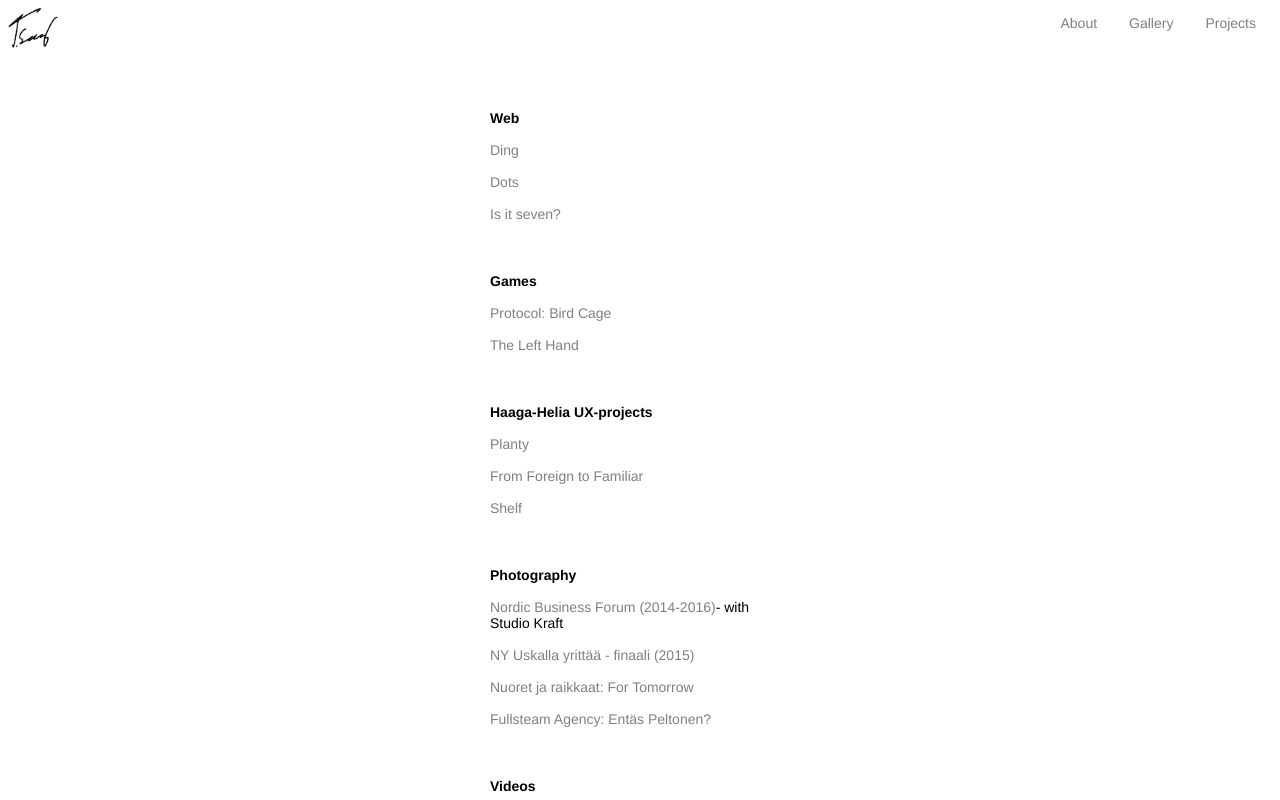
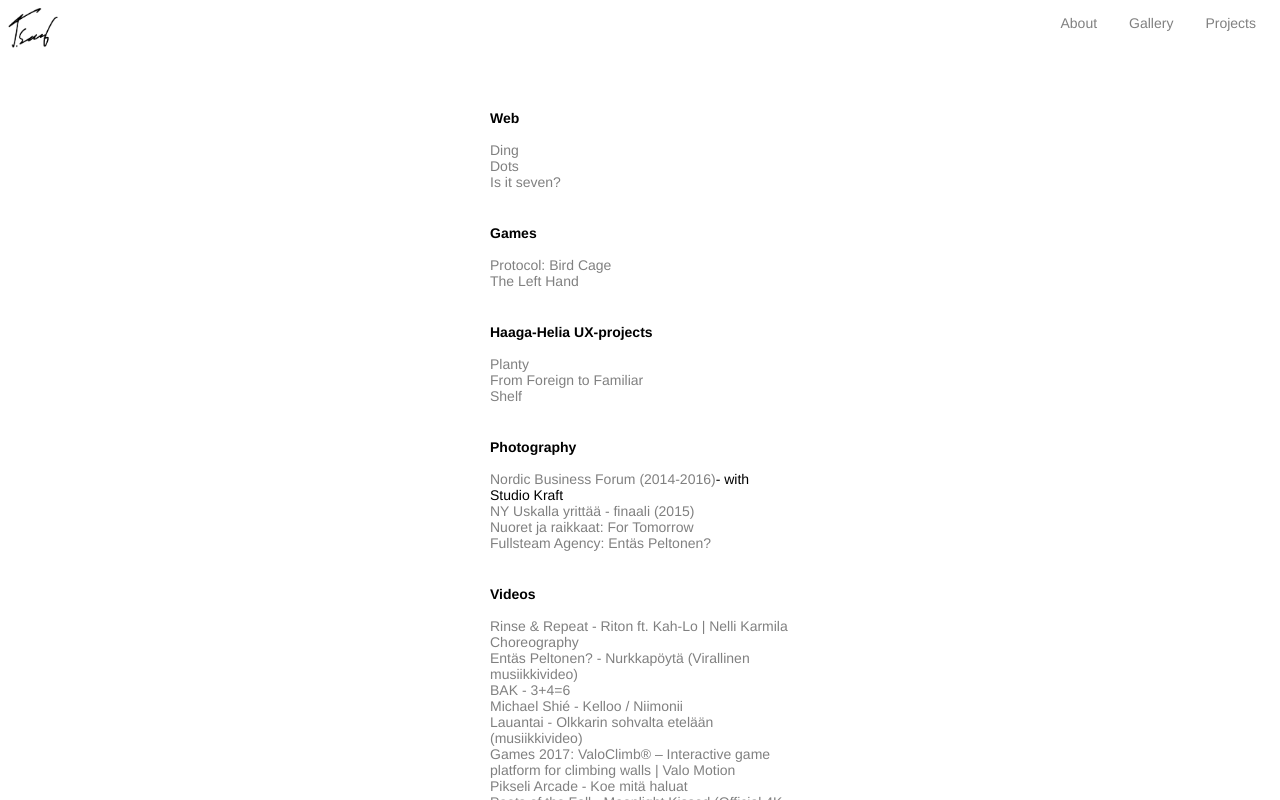
Before and after one commit to topiassaari/ts_site, a React (Create React App) app: page /about in a window 1280 px wide. Both pictures are taken after a click on the element "Projects". Shown: the top 800 px of the page. Built offline with nearby package versions, Linux system fonts and the light colour scheme.

Commit message:
update projects page structure

```diff
--- a/src/components/Projects.tsx
+++ b/src/components/Projects.tsx
@@ -7,76 +7,52 @@ class Projects extends React.Component {
       <article>
         <section className="links">
           <b>Web</b>
-          <a href="http://ding-me.com/">Ding</a>
+	<ul>
+        	 <li><a href="http://ding-me.com/">Ding</a></li>
+        	 <li><a href="https://topiassaari.github.io/dots/">Dots</a></li>
+        	 <li><a href="https://topiassaari.github.io/is_it_seven/">Is it seven?</a></li>
+	</ul>
+	<b>Games</b>
+	<ul>
+   		<li><a href="https://www.woodwardfoliporto.nl/game-design/portable-escape-room-2018"> Protocol: Bird Cage</a></li>
+    	 	<li><a href="https://www.youtube.com/watch?v=BqmUf1abX8E&feature=emb_title">The Left Hand</a></li>
+	</ul>
+         <b>Haaga-Helia UX-projects</b>
+        <ul>
+		<li><a href="https://hayleygrant.com/project/04d3af27/Planty">Planty</a></li>
+         	<li><a href="https://hayleygrant.com/project/04666e62/From-Foreign--to-Familiar">From Foreign to Familiar</a></li>
+         	<li><a href="https://hayleygrant.com/project/04fc8976/Shelf">Shelf</a></li>
+	</ul>
+          <b>Photography</b>
+	<ul>
+  		<li><span><a href="https://www.nbforum.com/past-events/nordic-business-forum-2016/">Nordic Business Forum (2014-2016)</a>- with Studio Kraft</span></li>
+         	<li><a href="https://uskallayrittaa.fi/suomen-parhaat-nuoret-yrittajat-palkittiin-uskalla-yrittaa-finaalissa-etela-pohjanmaalle-kaksoisvoitto/">NY Uskalla yrittää - finaali (2015)</a></li>
+		<li><a href="https://www.soundi.fi/jutut/nuoret-ja-raikkaat-for-tomorrow/">Nuoret ja raikkaat: For Tomorrow</a></li>
+          	<li><a href="https://www.fullsteam.fi/fi/artistit/entas-peltonen">Fullsteam Agency: Entäs Peltonen?</a></li>
+	</ul>
+          <b>Videos</b>
+	<ul>
+          	<li><a href="https://youtu.be/Lc1hmKSKrv4">Rinse & Repeat - Riton ft. Kah-Lo | Nelli Karmila Choreography</a></li>
+          	<li><a href="https://youtu.be/JepI20GtaL8">Entäs Peltonen? - Nurkkapöytä (Virallinen musiikkivideo)</a></li>
+		<li><a href="https://youtu.be/ZzYLEzxPkQA">BAK - 3+4=6</a></li>
+          	<li><a href="https://youtu.be/fJXt_spPHsY">Michael Shié - Kelloo / Niimonii</a></li>
+		<li><a href="https://youtu.be/eitaG4bi-RU">Lauantai - Olkkarin sohvalta etelään (musiikkivideo)</a></li>
 
-          <a href="https://topiassaari.github.io/dots/">Dots</a>
-
-          <a href="https://topiassaari.github.io/is_it_seven/">Is it seven?</a>
-
-          <b>Games</b>
-          <a href="https://www.woodwardfoliporto.nl/game-design/portable-escape-room-2018">
-            Protocol: Bird Cage
-          </a>
-
-          <a href="https://www.youtube.com/watch?v=BqmUf1abX8E&feature=emb_title">
-            The Left Hand
-          </a>
-
-          <b>Haaga-Helia UX-projects</b>
-          <a href="https://hayleygrant.com/project/04d3af27/Planty">Planty</a>
-          <a href="https://hayleygrant.com/project/04666e62/From-Foreign--to-Familiar">
-            From Foreign to Familiar
-          </a>
-          <a href="https://hayleygrant.com/project/04fc8976/Shelf">Shelf</a>
-
-          <b>Photography</b>
-          <span>
-            <a href="https://www.nbforum.com/past-events/nordic-business-forum-2016/">
-              Nordic Business Forum (2014-2016)
-            </a>
-            - with Studio Kraft
-          </span>
-          <a href="https://uskallayrittaa.fi/suomen-parhaat-nuoret-yrittajat-palkittiin-uskalla-yrittaa-finaalissa-etela-pohjanmaalle-kaksoisvoitto/">
-            NY Uskalla yrittää - finaali (2015)
-          </a>
-          <a href="https://www.soundi.fi/jutut/nuoret-ja-raikkaat-for-tomorrow/">
-            Nuoret ja raikkaat: For Tomorrow
-          </a>
-          <a href="https://www.fullsteam.fi/fi/artistit/entas-peltonen">
-            Fullsteam Agency: Entäs Peltonen?
-          </a>
-
-          <b>Videos</b>
-          <a href="https://youtu.be/Lc1hmKSKrv4">
-            Rinse & Repeat - Riton ft. Kah-Lo | Nelli Karmila Choreography
-          </a>
-
-          <a href="https://youtu.be/JepI20GtaL8">
-            Entäs Peltonen? - Nurkkapöytä (Virallinen musiikkivideo)
-          </a>
-
-          <a href="https://youtu.be/ZzYLEzxPkQA">BAK - 3+4=6</a>
-          <a href="https://youtu.be/fJXt_spPHsY">
-            Michael Shié - Kelloo / Niimonii
-          </a>
-          <a href="https://youtu.be/eitaG4bi-RU">
-            Lauantai - Olkkarin sohvalta etelään (musiikkivideo)
-          </a>
-
-          <a href="https://www.youtube.com/watch?v=nh9P5Kfq0ng">
+          <li><a href="https://www.youtube.com/watch?v=nh9P5Kfq0ng">
             Games 2017: ValoClimb® – Interactive game platform for climbing
             walls | Valo Motion
-          </a>
-          <a href="https://youtu.be/8phbX6HgFEY">
+          </a></li>
+          <li><a href="https://youtu.be/8phbX6HgFEY">
             Pikseli Arcade - Koe mitä haluat
-          </a>
-
+          </a></li>
+<li>
           <span>
             <a href="https://youtu.be/rVZzQGRTT7c">
               Poets of the Fall - Moonlight Kissed (Official 4K Video w/ Lyrics)
             </a>
             - As a grip assistant / runner
-          </span>
+          </span></li>
+</ul>
         </section>
       </article>
     );
```
